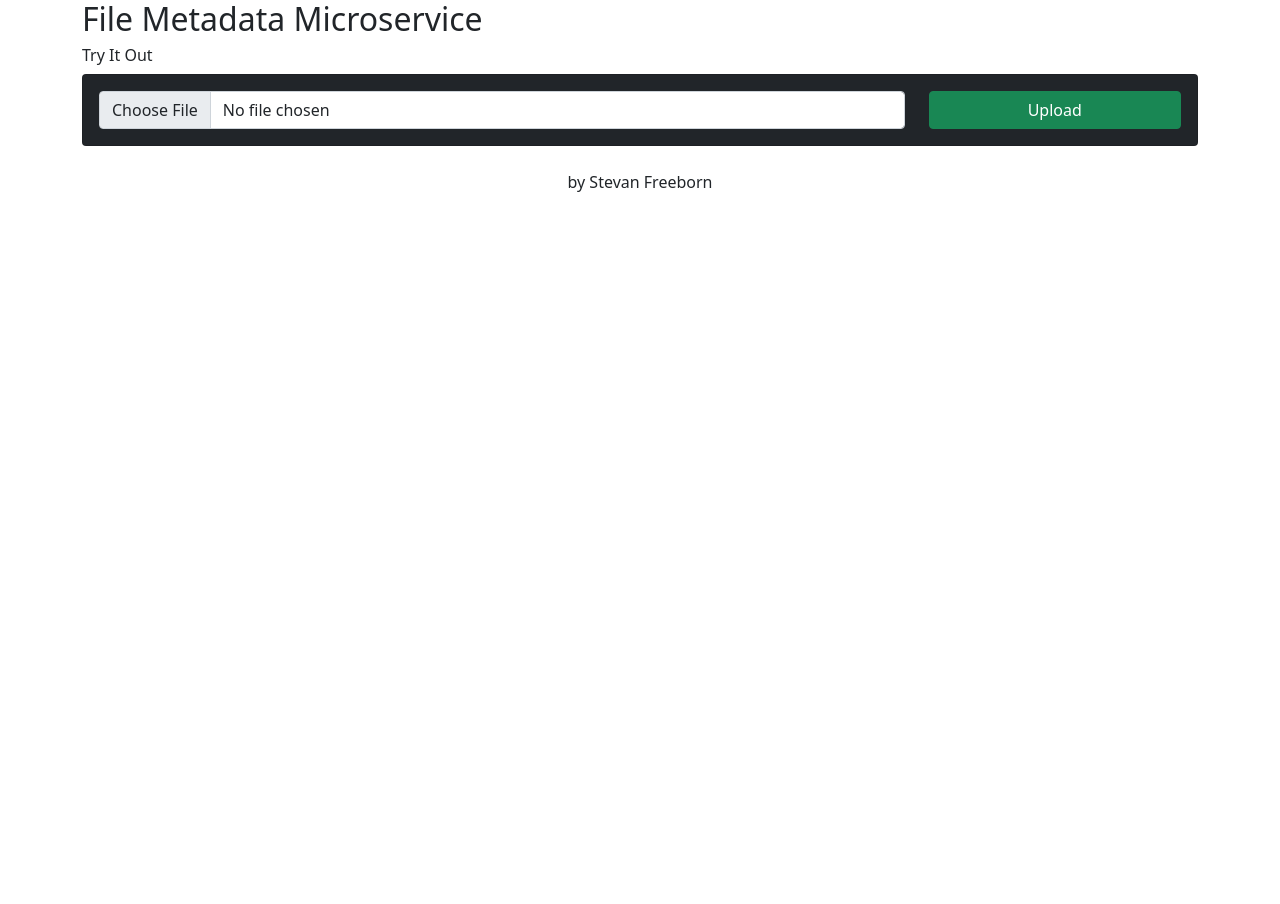
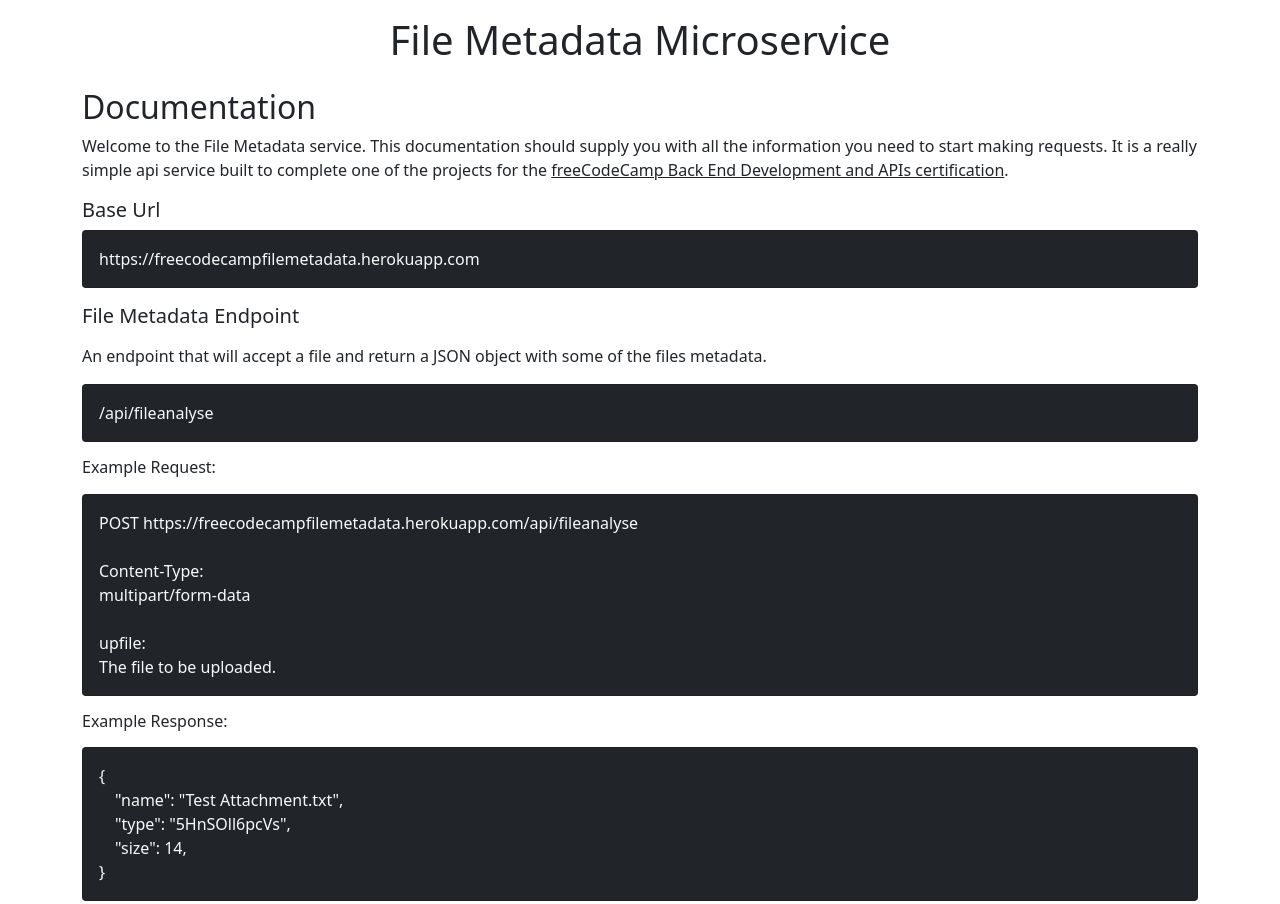
Before and after one commit to StevanFreeborn/freeCodeCamp-File-Metadata, a website: page views/index.html in a window 1280 px wide. Shown: the top 904 px of the page. Before the commit the page ends 800 px from the top, so only its background shows below. Drawn offline with nearby package versions, Linux system fonts and the light colour scheme.

Commit message:
added index.html content

```diff
--- a/views/index.html
+++ b/views/index.html
@@ -34,13 +34,68 @@
 
     <div class="container">
 
+        <div class="row my-3">
+            <div class="col-12 text-center">
+              <h1>File Metadata Microservice</h1>
+            </div>
+          </div>
+
         <div class="row">
 
             <div class="col-12">
 
-                <h2>File Metadata Microservice</h2>
+                <h2>Documentation</h2>
 
-                <h6>Try It Out</h6>
+                <p>
+                    Welcome to the File Metadata service. This documentation should supply you with all the information you need to start making requests. It is a really simple api service built to complete one of the projects for the <a href="https://www.freecodecamp.org/learn/back-end-development-and-apis/" target="_blank" class="link-dark">freeCodeCamp Back End Development and APIs certification</a>.
+                </p>
+
+                <h5>Base Url</h5>
+
+                <div class="card p-3 bg-dark text-light">
+                    https://freecodecampfilemetadata.herokuapp.com
+                </div>
+
+                <h5 class="my-3">File Metadata Endpoint</h5>
+
+                <p>
+                    An endpoint that will accept a file and return a JSON object with some of the files metadata.
+                </p>
+
+                <div class="card p-3 bg-dark text-light">
+                    /api/fileanalyse
+                </div>
+
+                <h6 class="my-3">Example Request:</h6>
+
+                <div class="card p-3 bg-dark text-light">
+
+                    POST https://freecodecampfilemetadata.herokuapp.com/api/fileanalyse
+                    <br>
+                    <br>
+                    Content-Type:
+                    <br>
+                    multipart/form-data
+                    <br>
+                    <br>
+                    upfile:
+                    <br>
+                    The file to be uploaded.
+
+                </div>
+
+                <h6 class="my-3">Example Response:</h6>
+
+                <div class="card p-3 bg-dark text-light">
+                    {
+                        <br>&emsp;"name": "Test Attachment.txt",
+                        <br>&emsp;"type": "5HnSOll6pcVs",
+                        <br>&emsp;"size": 14,
+                        <br>
+                    }
+                </div>
+
+                <h6 class="my-3">Try It Out</h6>
 
                 <div class="card p-3 bg-dark text-light">
 
```
